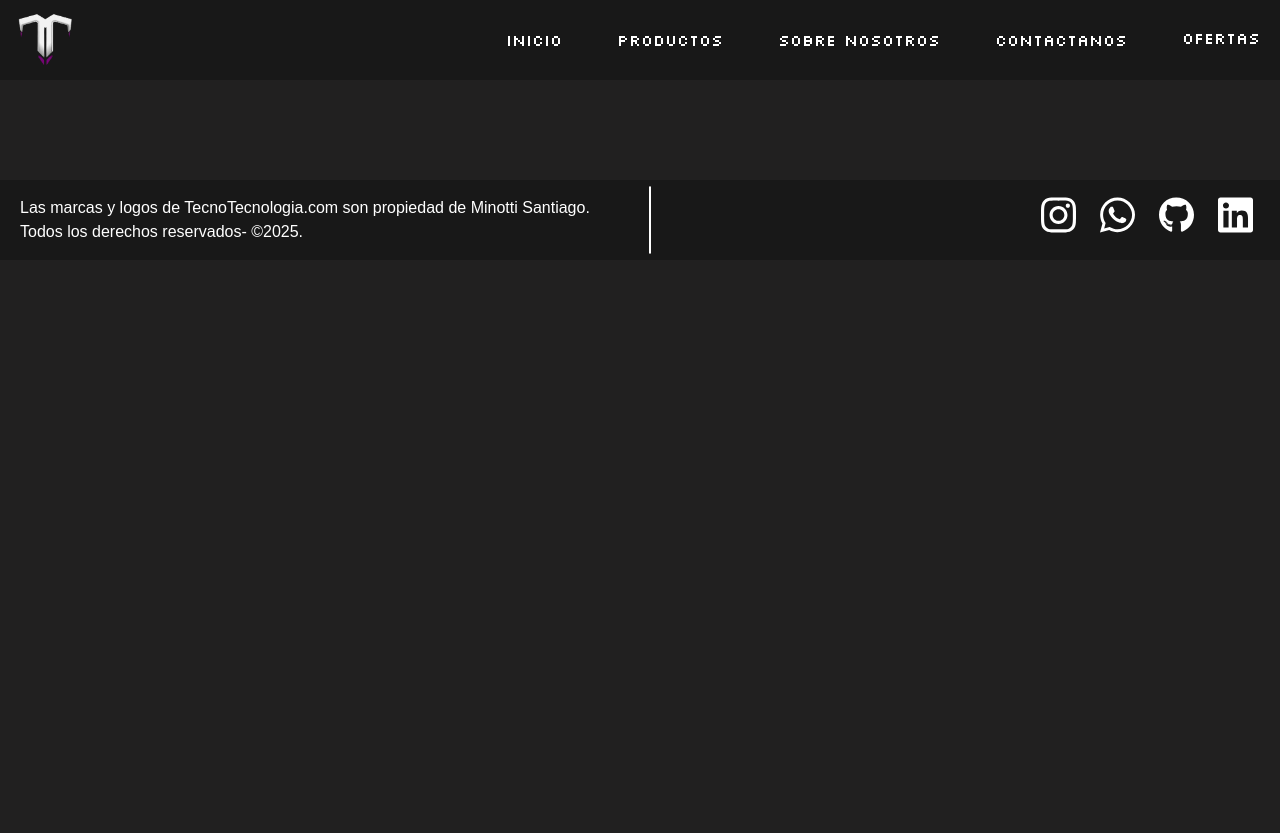
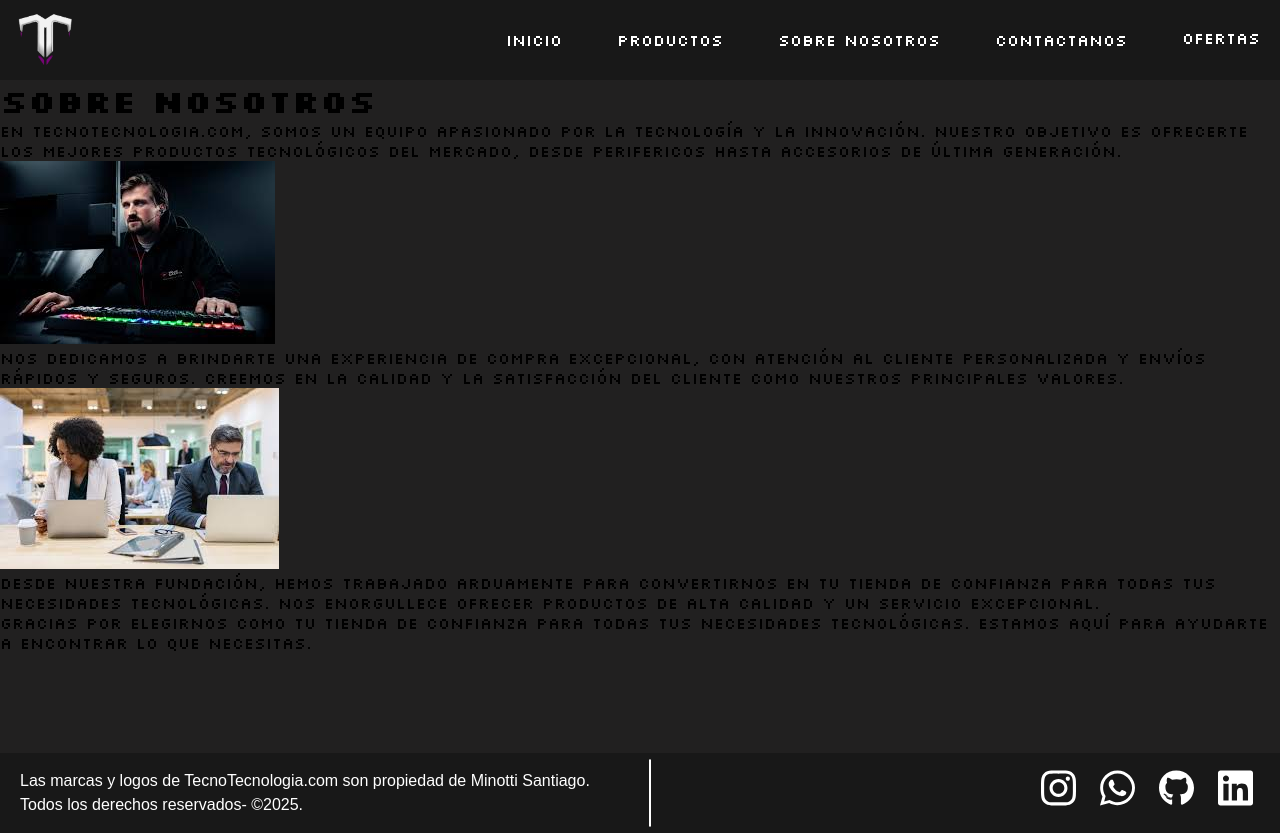
Before and after one commit to Minotti-Santiago/TecnoTecnologia, a website: page pages/sobre-nosotros.html in a window 1280 px wide. Before the commit the page ends 800 px from the top, so only its background shows below. Drawn offline with Linux system fonts and the light colour scheme; a web font is replaced by a local one.

Commit message:
empezando con sobre nosotros

```diff
--- a/pages/sobre-nosotros.html
+++ b/pages/sobre-nosotros.html
@@ -31,6 +31,34 @@
             </header>
         </div>
 
+        <main>
+            <h1>Sobre Nosotros</h1>
+
+            <div class="about--container about--container-part-1">
+
+                <div class="about--text text-1">
+
+                    <p>En TecnoTecnologia.com, somos un equipo apasionado por la tecnología y la innovación. Nuestro objetivo es ofrecerte los mejores productos tecnológicos del mercado, desde perifericos hasta accesorios de última generación.</p>
+                    <img src="../images/text-1.jpeg" alt="">
+                </div>
+
+                <div class="about--text text-2">
+                    <p>Nos dedicamos a brindarte una experiencia de compra excepcional, con atención al cliente personalizada y envíos rápidos y seguros. Creemos en la calidad y la satisfacción del cliente como nuestros principales valores.</p>
+                    <img src="../images/text-2.jpeg" alt="">
+                </div>
+            </div>
+
+            <div class="about--container about--container-part-2">
+
+                <div class="about--text text-3">
+                    <p>Desde nuestra fundación, hemos trabajado arduamente para convertirnos en tu tienda de confianza para todas tus necesidades tecnológicas. Nos enorgullece ofrecer productos de alta calidad y un servicio excepcional.</p>
+                </div>
+
+                <div class="about--text text-4">
+                    <p>Gracias por elegirnos como tu tienda de confianza para todas tus necesidades tecnológicas. Estamos aquí para ayudarte a encontrar lo que necesitas.</p>
+                </div>
+        </main>
+
         <div class="footer--container">
 
             <footer>
--- a/sass/style.scss
+++ b/sass/style.scss
@@ -8,3 +8,4 @@
 //PAGES SECTION
 @use "pages/_index.scss";
 @use "pages/_contactanos.scss";
+@use "pages/sobre-nosotros.scss";
```
Also changed, not shown: images/text-1.jpeg (added), images/text-2.jpeg (added), 1 other file.
